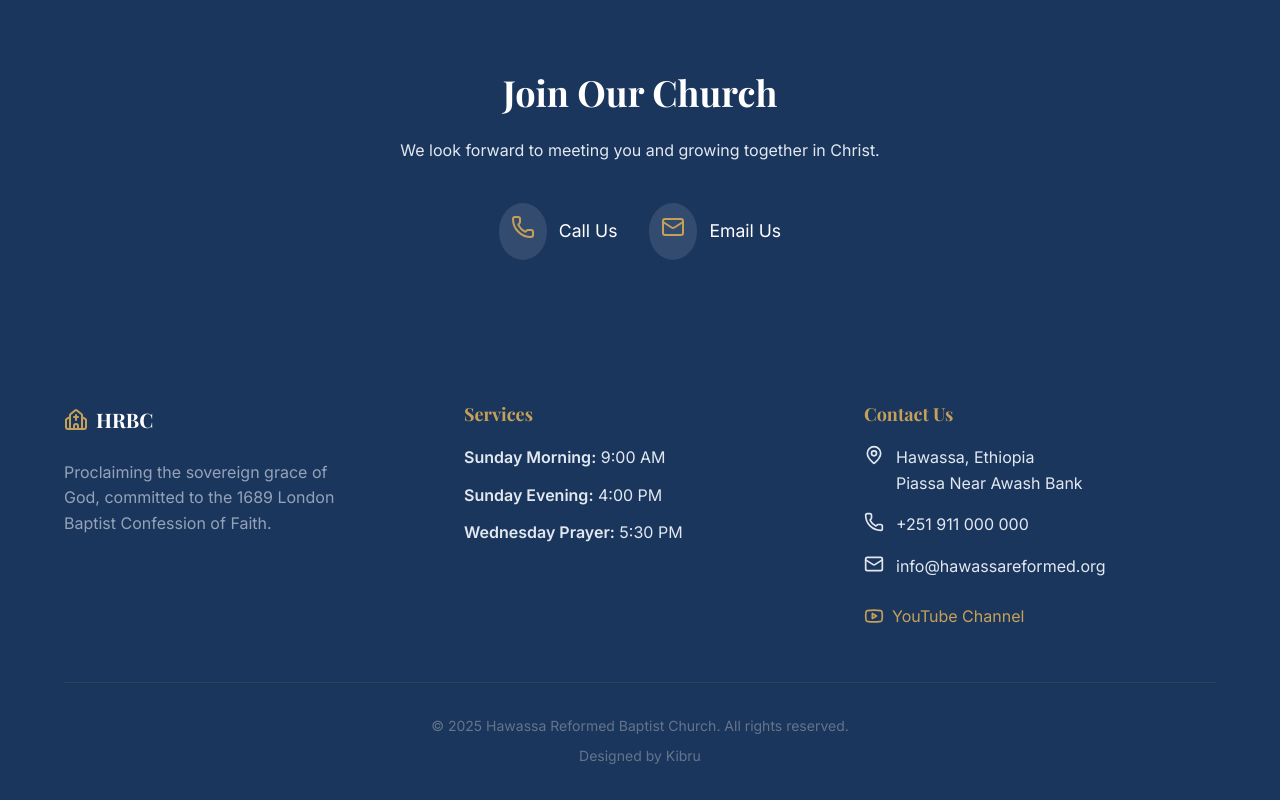
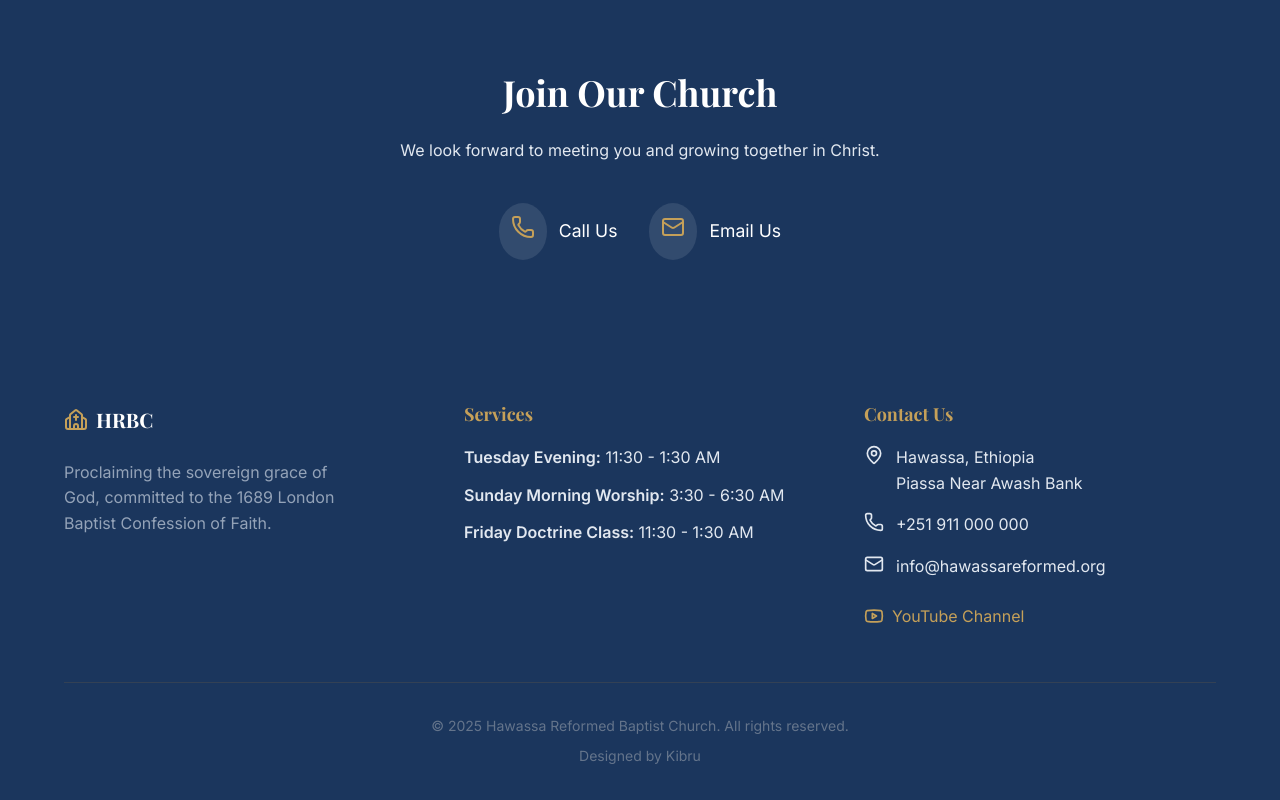
Before and after one commit to kibru1992/Hrbc_Website, a React (Vite) app: page / in a window 1280 px wide. Shown: the part 3152-3952 px from the top of the page. Built offline with nearby package versions, Linux system fonts and the light colour scheme.

Commit message:
some update

```diff
--- a/src/components/Layout.jsx
+++ b/src/components/Layout.jsx
@@ -136,9 +136,9 @@ const Footer = () => {
           <div>
             <h3 style={{ fontSize: '1.125rem', color: 'var(--color-accent)', marginBottom: '1.25rem' }}>{t('footer.services')}</h3>
             <ul style={{ color: '#e2e8f0', display: 'flex', flexDirection: 'column', gap: '0.75rem' }}>
-              <li><strong>{t('footer.sunday_morning')}:</strong> 9:00 AM</li>
-              <li><strong>{t('footer.sunday_evening')}:</strong> 4:00 PM</li>
-              <li><strong>{t('footer.wednesday_prayer')}:</strong> 5:30 PM</li>
+              <li><strong>{t('footer.sunday_morning')}:</strong> 11:30 - 1:30 AM</li>
+              <li><strong>{t('footer.sunday_evening')}:</strong> 3:30 - 6:30 AM</li>
+              <li><strong>{t('footer.wednesday_prayer')}:</strong> 11:30 - 1:30 AM</li>
             </ul>
           </div>
 
--- a/src/locales/am.json
+++ b/src/locales/am.json
@@ -11,9 +11,9 @@
     "footer": {
         "desc": "የእግዚአብሔርን ሉዓላዊ ጸጋ አዋጅ፣ ለ1689 የለንደን ባፕቲስት እምነት መግለጫ ራሱን የሰጠ።",
         "services": "ፕሮግራሞች",
-        "sunday_morning": "እሁድ ጠዋት",
-        "sunday_evening": "እሁድ ምሽት",
-        "wednesday_prayer": "ረቡዕ የጸሎት ፕሮግራም",
+        "sunday_morning": "ማክሰኞ የመጽሐፍ ቅዱስ ጥናት",
+        "sunday_evening": "የእሁድ የጠዋት አምልኮ",
+        "wednesday_prayer": "የአርብ ትምህርት ክፍል",
         "contact_us": "ያግኙን",
         "rights": "መብቱ በህግ የተጠበቀ ነው።"
     },
--- a/src/locales/en.json
+++ b/src/locales/en.json
@@ -11,9 +11,9 @@
     "footer": {
         "desc": "Proclaiming the sovereign grace of God, committed to the 1689 London Baptist Confession of Faith.",
         "services": "Services",
-        "sunday_morning": "Sunday Morning",
-        "sunday_evening": "Sunday Evening",
-        "wednesday_prayer": "Wednesday Prayer",
+        "sunday_morning": "Tuesday Evening",
+        "sunday_evening": "Sunday Morning Worship",
+        "wednesday_prayer": "Friday Doctrine Class",
         "contact_us": "Contact Us",
         "rights": "All rights reserved."
     },
```
